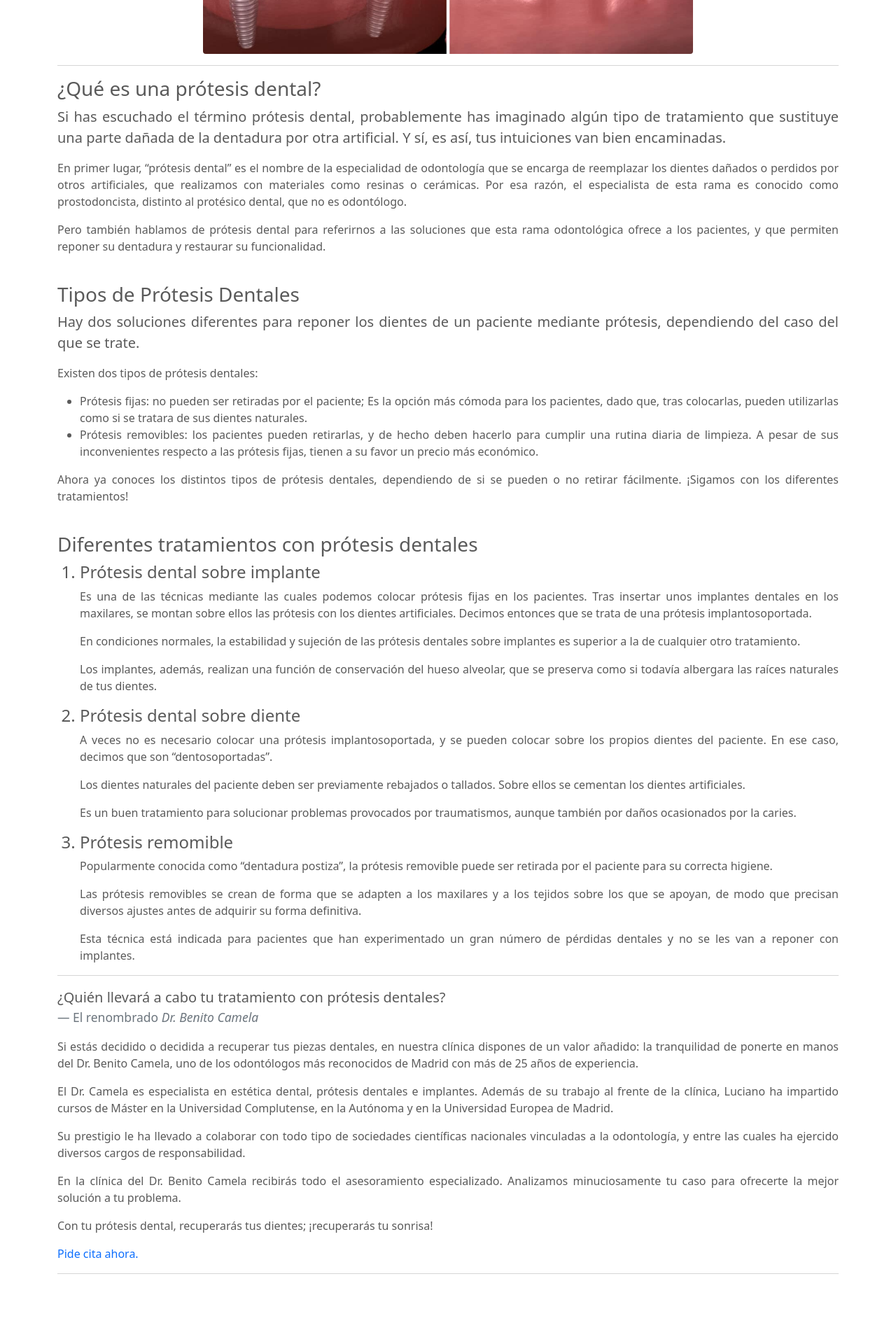
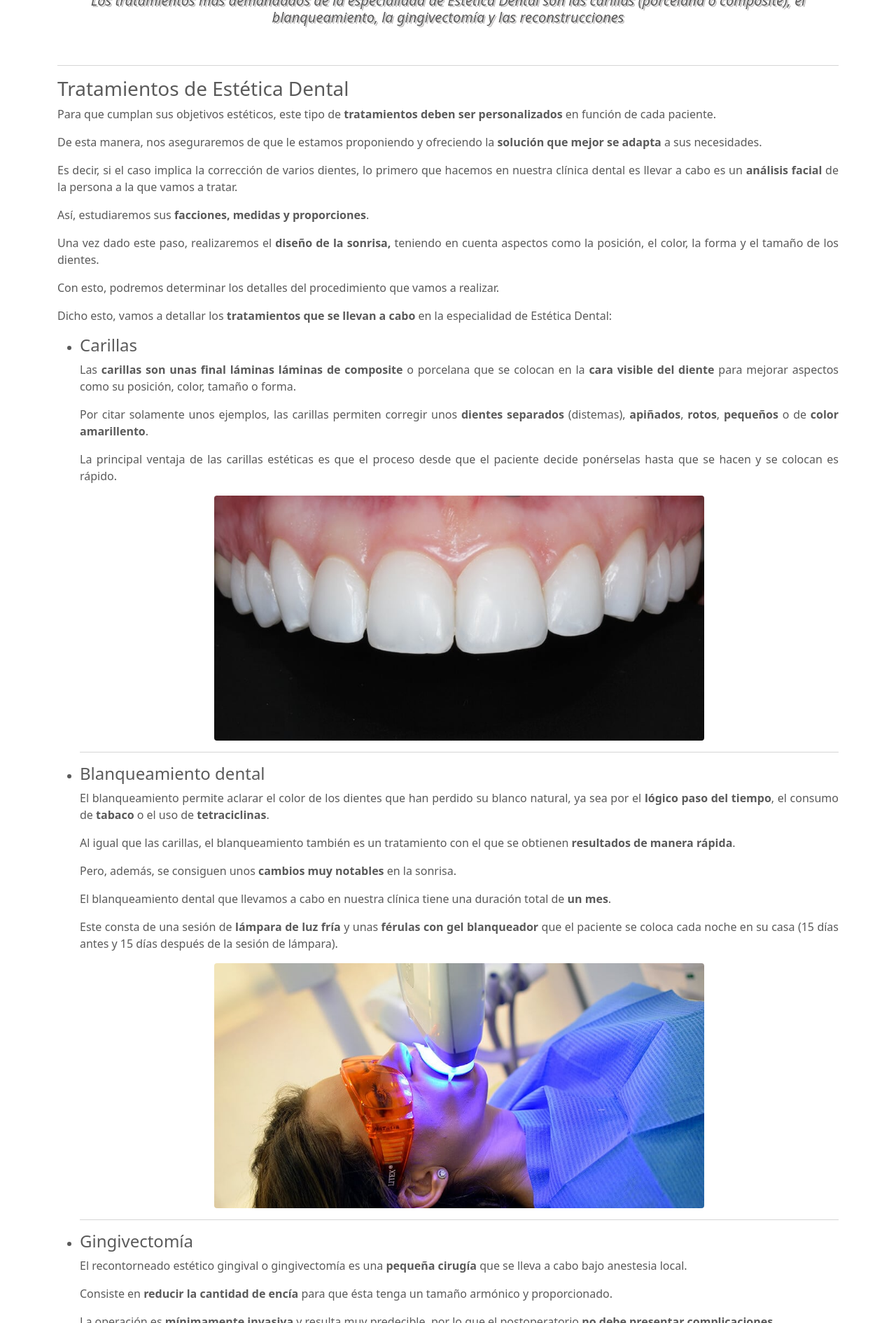
Before and after one commit to Alejandro-rs93/DentalClinic, a plain HTML site: page especialidades/7estetica.html in a window 1280 px wide. Shown: the part 455-2345 px from the top of the page at 70% size. Drawn offline with Linux system fonts and the light colour scheme.

Commit message:
Odontologia general y estetica dental terminadas

```diff
--- a/especialidades/7estetica.html
+++ b/especialidades/7estetica.html
@@ -132,70 +132,75 @@
       <div class="col-lg-12" >
 
         <!-- Title -->
-        <h1 class="mt-4">Protesis Dental</h1>
-
+        <h1 class="mt-4" style="text-align: center;">Estetica Dental</h1>
         <hr>
-
-        <!-- Preview Image -->
-        <!-- <img class="img-fluid rounded mx-auto d-block" src="http://placehold.it/900x300" alt=""> -->
-        <img class="img-fluid rounded mx-auto d-block" src="img/protesisdentales.jpg" alt="" height="300" width="700">
+        <h3>¿Qué es la Estetica Dental?</h3>
+        <p>La Estética Dental es la especialidad dentro de la Odontología que tiene como objetivo mejorar los dientes de la persona y, con ello, su apariencia física.</p>
+        <p>Cualquier persona puede someterse a estos tratamientos.</p>
+        <p>Sin embargo, es importante que se cumpla una condición: que la boca goce de salud.</p>
+        <p>Es decir, si el paciente tiene, por ejemplo, una caries o una enfermedad periodontal (gingivitis o periodontitis) es necesario solucionar este problema y posteriormente someterse al procedimiento estético.</p>
         <hr>
-
-        <!-- Post Content -->
-        <h3>¿Qué es una prótesis dental?</h3>
-        <p class="lead">Si has escuchado el término prótesis dental, probablemente has imaginado algún tipo de tratamiento que sustituye una parte dañada de la dentadura por otra artificial. Y sí, es así, tus intuiciones van bien encaminadas.</p>
-        <p>En primer lugar, “prótesis dental” es el nombre de la especialidad de odontología que se encarga de reemplazar los dientes dañados o perdidos por otros artificiales, que realizamos con materiales como resinas o cerámicas. Por esa razón, el especialista de esta rama es conocido como prostodoncista, distinto al protésico dental, que no es odontólogo.</p>
-        <p>Pero también hablamos de prótesis dental para referirnos a las soluciones que esta rama odontológica ofrece a los pacientes, y que permiten reponer su dentadura y restaurar su funcionalidad.</p>
         <br>
-        <h3>Tipos de Prótesis Dentales</h3>
-        <p class="lead">Hay dos soluciones diferentes para reponer los dientes de un paciente mediante prótesis, dependiendo del caso del que se trate.</p>
-        <p>Existen dos tipos de prótesis dentales:</p>
+        <blockquote>
+          <h5 style="text-align: center;">
+            <cite title="Source Title"  style="text-shadow: 2px 2px 0px rgb(196, 194, 194);">Los tratamientos más demandados de la especialidad de Estética Dental son las carillas (porcelana o composite), el blanqueamiento, la gingivectomía y las reconstrucciones</cite>
+          </h5>
+        </blockquote>
+        <br>
+        <hr>
+        <h3>Tratamientos de Estética Dental</h3>
+        <p>Para que cumplan sus objetivos estéticos, este tipo de <strong>tratamientos deben ser personalizados</strong> en función de cada paciente.</p>
+        <p>De esta manera, nos aseguraremos de que le estamos proponiendo y ofreciendo la <strong>solución que mejor se adapta</strong> a sus necesidades.</p>
+        <p>Es decir, si el caso implica la corrección de varios dientes, lo primero que hacemos en nuestra clínica dental es llevar a cabo es un <strong>análisis facial</strong> de la persona a la que vamos a tratar.</p>
+        <p>Así, estudiaremos sus <strong>facciones, medidas y proporciones</strong>.</p>
+        <p>Una vez dado este paso, realizaremos el <strong>diseño de la sonrisa,&nbsp;</strong>teniendo en cuenta aspectos como la posición, el color, la forma y el tamaño de los dientes.</p>
+        <p>Con esto, podremos determinar los detalles del procedimiento que vamos a realizar.</p>
+        <p>Dicho esto, vamos a detallar los <strong>tratamientos que se llevan a cabo</strong> en la especialidad de Estética Dental:</p>
         <ul>
-          <li>Prótesis fijas: no pueden ser retiradas por el paciente; Es la opción más cómoda para los pacientes, dado que, tras colocarlas, pueden utilizarlas como si se tratara de sus dientes naturales.</li>
-          <li>Prótesis removibles: los pacientes pueden retirarlas, y de hecho deben hacerlo para cumplir una rutina diaria de limpieza. A pesar de sus inconvenientes respecto a las prótesis fijas, tienen a su favor un precio más económico.</li>
+          <li>
+            <h4>Carillas</h4>
+            <p>Las <strong>carillas son unas final láminas </strong><strong>láminas de composite</strong> o porcelana que se colocan en la <strong>cara visible del diente</strong> para mejorar aspectos como su posición, color, tamaño o forma.</p>
+            <p>Por citar solamente unos ejemplos, las carillas permiten corregir unos <strong>dientes separados </strong>(distemas), <strong>apiñados</strong>, <strong>rotos</strong>, <strong>pequeños</strong> o de <strong>color amarillento</strong>.</p>
+            <p>La principal ventaja de las carillas estéticas&nbsp;es que el proceso desde que el paciente decide ponérselas hasta que se hacen y se colocan es rápido.</p>
+            <img class="img-fluid rounded mx-auto d-block" src="img/carillas.jpg" alt="" height="300" width="700">
+          </li>
+          <hr>
+          <li>
+            <h4>Blanqueamiento dental</h4>
+            <p>El blanqueamiento permite aclarar el color de los dientes que han perdido su blanco natural, ya sea por el <strong>lógico paso del tiempo</strong>, el consumo de <strong>tabaco</strong> o el uso de <strong>tetraciclinas</strong>.</p>
+            <p>Al igual que las carillas, el blanqueamiento también es un tratamiento con el que se obtienen <strong>resultados de manera rápida</strong>.</p>
+            <p>Pero, además, se consiguen unos <strong>cambios muy notables</strong> en la sonrisa.</p>
+            <p>El blanqueamiento dental que llevamos a cabo en nuestra clínica tiene una duración total de <strong>un mes</strong>.</p>
+            <p>Este consta de una sesión de <strong>lámpara de luz fría</strong> y unas <strong>férulas con gel blanqueador</strong> que el paciente se coloca cada noche en su casa (15 días antes y 15 días después de la sesión de lámpara).</p>
+            <img class="img-fluid rounded mx-auto d-block" src="img/blanqueamiento.jpg" alt="" height="300" width="700">
+          </li>
+          <hr>
+          <li>
+            <h4>Gingivectomía</h4>
+            <p>El recontorneado estético gingival o gingivectomía es una <strong>pequeña cirugía</strong> que se lleva a cabo bajo anestesia local.</p>
+            <p>Consiste en <strong>reducir la cantidad de encía</strong>&nbsp;para que ésta tenga un tamaño armónico y proporcionado.</p>
+            <p>La operación es&nbsp;<strong>mínimamente invasiva</strong> y resulta muy predecible, por lo que el postoperatorio <strong>no debe presentar complicaciones</strong>.</p>
+          </li>
+          <hr>
+          <li>
+            <h4>Reconstrucciones dentales</h4>
+            <p>Las reconstrucciones pueden llevarse a cabo por motivos de salud, es decir, debido a <strong>caries o fracturas</strong>, o por motivos estéticos.</p>
+            <p>En lo que respecta a las motivaciones estéticas, la reconstrucción suele realizarse cuando se tienen dos <strong>dientes levemente separados</strong> o se quieren hacer&nbsp;<strong>ligeras modificaciones en la forma </strong>de una pieza dental.</p>
+            <p>Para solucionar el pequeño defecto que tenga el paciente, se utiliza <strong>composite</strong>.</p>
+            <p>Dado que existen distintos tipos de este material, en nuestra clínica utilizamos un composite <strong>muy estético y de alta calidad</strong>.</p>
+            <p>Esto se debe a que no todos los composites ofrecen los mismos resultados y para este tipo de reconstrucciones -especialmente las que se realizan en el sector anterior de la boca-, necesitamos los que ofrecen un <strong>mayor abanico de tonalidades</strong>.</p>
+            <p>De esta manera, el material se mimetizará bien con el esmalte y obtendremos un <strong>resultado muy natural</strong>.</p>
+            <p>Es decir, no se distinguirá el composite del esmalte original.</p>
+          </li>
         </ul>
-        <p>Ahora ya conoces los distintos tipos de prótesis dentales, dependiendo de si se pueden o no retirar fácilmente. ¡Sigamos con los diferentes tratamientos!</p>
-        <br>
-        <h3>Diferentes tratamientos con prótesis dentales</h3>
-        <ol>
-          <h4><li>Prótesis dental sobre implante</li></h4>
-          <p>Es una de las técnicas mediante las cuales podemos colocar prótesis fijas en los pacientes. Tras insertar unos implantes dentales en los maxilares, se montan sobre ellos las prótesis con los dientes artificiales. Decimos entonces que se trata de una prótesis implantosoportada.</p>
-          <p>En condiciones normales, la estabilidad y sujeción de las prótesis dentales sobre implantes es superior a la de cualquier otro tratamiento.</p>
-          <p>Los implantes, además, realizan una función de conservación del hueso alveolar, que se preserva como si todavía albergara las raíces naturales de tus dientes.</p>
-          <h4><li>Prótesis dental sobre diente</li></h4>
-          <p>A veces no es necesario colocar una prótesis implantosoportada, y se pueden colocar sobre los propios dientes del paciente. En ese caso, decimos que son “dentosoportadas”.</p>
-          <p>Los dientes naturales del paciente deben ser previamente rebajados o tallados. Sobre ellos se cementan los dientes artificiales.</p>
-          <p>Es un buen tratamiento para solucionar problemas provocados por traumatismos, aunque también por daños ocasionados por la caries.</p>
-          <h4><li>Prótesis remomible</li></h4>
-          <p>Popularmente conocida como “dentadura postiza”, la prótesis removible puede ser retirada por el paciente para su correcta higiene.</p>
-          <p>Las prótesis removibles se crean de forma que se adapten a los maxilares y a los tejidos sobre los que se apoyan, de modo que precisan diversos ajustes antes de adquirir su forma definitiva.</p>
-          <p>Esta técnica está indicada para pacientes que han experimentado un gran número de pérdidas dentales y no se les van a reponer con implantes.</p>
-
-        </ol>
-        <p></p>
-
-
         <hr>
-
-        <blockquote class="blockquote">
-          <p class="mb-0">¿Quién llevará a cabo tu tratamiento con prótesis dentales?
-          </p>
-          <p>
-            <footer class="blockquote-footer">El renombrado
-                <cite title="Source Title">Dr. Benito Camela</cite>
-            </footer>
-          </p>
-        </blockquote>
-        <p>Si estás decidido o decidida a recuperar tus piezas dentales, en nuestra clínica dispones de un valor añadido: la tranquilidad de ponerte en manos del Dr. Benito Camela, uno de los odontólogos más reconocidos de Madrid con más de 25 años de experiencia.</p>
-        <p>El Dr. Camela es especialista en estética dental, prótesis dentales e implantes. Además de su trabajo al frente de la clínica, Luciano ha impartido cursos de Máster en la Universidad Complutense, en la Autónoma y en la Universidad Europea de Madrid.</p>
-        <p>Su prestigio le ha llevado a colaborar con todo tipo de sociedades científicas nacionales vinculadas a la odontología, y entre las cuales ha ejercido diversos cargos de responsabilidad.</p>
-        <p>En la clínica del Dr. Benito Camela recibirás todo el asesoramiento especializado. Analizamos minuciosamente tu caso para ofrecerte la mejor solución a tu problema.</p>
-        <p>Con tu prótesis dental, recuperarás tus dientes; ¡recuperarás tu sonrisa!</p>
-        <p><a href="../contacto/contacto.html" style="text-decoration: none;">Pide cita ahora.</a></p>
 
 
 
-        <hr>
+
+
+
+
       </div>
 
 
@@ -205,7 +210,9 @@
   </div>
   <!-- /.container -->
 
+
   <!-- FOOTER -->
+
   <footer class="text-muted py-5" style="margin-bottom: -5%; margin-top: 12px;">
     <div class="container">
       <p class="float-end"><a href="#"><img src="img/logo.png" width="30px" height="30px" style="margin-left: 15px;"></a></p>
@@ -219,3 +226,4 @@
 
 
   </body>
+</html>
```
Also changed, not shown: especialidades/6odontologia.html (+24 -15 lines), especialidades/img/blanqueamiento.jpg (added), especialidades/img/carillas.jpg (added).
